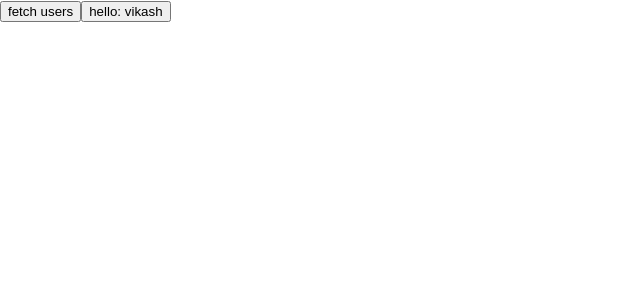
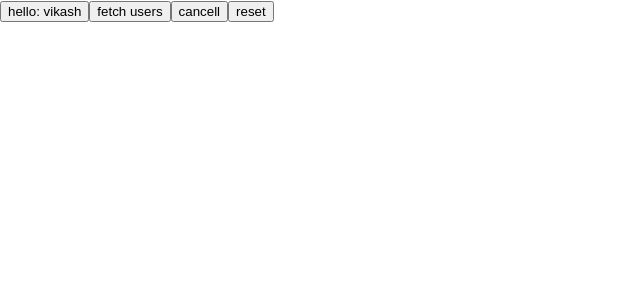
Before and after one commit to krvikash35/git-actions-demo, a React (Create React App) app: page / in a window 1280 px wide. Shown: the top 300 px of the page, without its empty margins (0-640 px from the left). Built offline with nearby package versions, Linux system fonts and the light colour scheme.

Commit message:
feat: accept various return from async actions

```diff
--- a/src/App.js
+++ b/src/App.js
@@ -1,16 +1,31 @@
-import React from 'react';
-import {useStore} from './module/mstore'
+import React, {useEffect} from "react";
+import { useStore } from "./module/mstore";
+import { resetAll } from "./storenew/user";
 
 function App() {
-  const user = useStore('user')
-  console.log('user', user)
+  const user = useStore("user");
+
   return (
-      <div>
-        <button onClick={user.getUsers}>fetch users</button>
-        <button onClick={user.hello}>hello: {user.name}</button>
-        {user.getUsers.data && user.getUsers.data.map(u => (
-          <div onClick={user.getUser.bind(null,u.id)}>{u.name}</div>
-        ))}
+    <div>
+      <button onClick={user.resetAll}>hello: {user.name}</button>
+      <button onClick={user.getUsers}>fetch users</button>
+      <button onClick={user.getUsers.cancel}>cancell </button>
+      <button onClick={user.getUsers.reset}>reset </button>
+      {user.getUsers.loading ? (
+        <div> loading....</div>
+      ) : (
+        user.getUsers.data &&
+        user.getUsers.data.map(u => (
+          <div onClick={user.getUser.bind(null, u.id)}>{u.name}
+            {
+              user.getUser.loading? <div>Loading...</div>: <div>{JSON.stringify(user.getUser.data)}</div>
+            }
+            <br/>
+            <br/>
+          </div>
+
+        ))
+      )}
     </div>
   );
 }
--- a/src/module/mstore/index.js
+++ b/src/module/mstore/index.js
@@ -3,8 +3,10 @@ import axios from "axios";
 
 const allProviders = [];
 const allContexts = {};
+const tokens = {};
 
 function mergeState(state, delta, actionKey) {
+  console.log("props", Object.getOwnPropertyNames(state));
   const deltaState = {};
   const { data, error, ...restDelta } = delta;
   Object.keys(restDelta).forEach(deltaKey => {
@@ -19,6 +21,7 @@ function mergeState(state, delta, actionKey) {
       }
     }
   });
+  if (actionKey) {
     if (data) {
       deltaState[actionKey] = { data, loading: false, error: null };
     } else if (error) {
@@ -27,6 +30,13 @@ function mergeState(state, delta, actionKey) {
         loading: false,
         error
       };
+    } else {
+      deltaState[actionKey] = {
+        data: state[actionKey].data,
+        loading: false,
+        error: state[actionKey].error
+      };
+    }
   }
   return deltaState;
 }
@@ -37,6 +47,17 @@ function isAction(storeAttr) {
 
 function isSyncAction(storeAttr) {
   return isAction(storeAttr) && storeAttr.sync === true;
+}
+
+function isObject(data) {
+  return data !== null && typeof data === "object";
+}
+
+function isAsyncDataState(state, data) {
+  console.log("isayncdata", data, typeof data);
+  if (!isObject(data)) return false;
+  const sprops = Object.getOwnPropertyNames(state);
+  return sprops.some(p => data.hasOwnProperty(p));
 }
 
 function initStoreState(store) {
@@ -52,7 +73,7 @@ function initStoreState(store) {
   return state;
 }
 
-function setupStoreProviderValue(store, state, setState, stateRef) {
+function setupStoreProviderValue(store, state, setState, stateRef, storeName) {
   const value = {};
   Object.keys(store).forEach(storeAttrName => {
     const storeAttr = store[storeAttrName];
@@ -60,32 +81,31 @@ function setupStoreProviderValue(store, state, setState, stateRef) {
       value[storeAttrName] = state[storeAttrName];
     } else if (isSyncAction(storeAttr)) {
       value[storeAttrName] = (...p) => {
-        let stateChanges = storeAttr(...p, stateRef);
-        if (isAction(stateChanges)) {
-          stateChanges = stateChanges(stateRef.current);
+        let result = storeAttr(...p);
+        if (isAction(result)) {
+          result = result(stateRef.current);
         }
-        const newState = mergeState(stateRef.current, stateChanges);
+        if (!isObject(result)) return;
+        const newState = mergeState(stateRef.current, result);
         setState(s => ({ ...s, ...newState }));
       };
     } else {
       value[storeAttrName] = async (...p) => {
+        value[storeAttrName].cancel();
         setState({
           ...state,
           [storeAttrName]: { ...state[storeAttrName], loading: true }
         });
         try {
-          const promise = storeAttr(...p, stateRef);
-          //todo setup axios cancel token
-          //todo set state and data
-          const stateUpdater = await promise;
-          // console.log('resolve promise', stateUpdater)
-          // delete state[storeAttrName]
-          return
-          if (isAction(stateUpdater)) {
-            const stateChanges = stateUpdater(stateRef.current);
+          const promise = storeAttr(...p);
+          let result = await promise;
+          if (isAction(result)) {
+            result = result(stateRef.current);
+          }
+          if (isAsyncDataState(state, result)) {
             const newState = mergeState(
               stateRef.current,
-              stateChanges,
+              result,
               storeAttrName
             );
             setState(s => ({ ...s, ...newState }));
@@ -94,22 +114,16 @@ function setupStoreProviderValue(store, state, setState, stateRef) {
               ...s,
               [storeAttrName]: {
                 loading: false,
-                data: stateUpdater,
+                data: result,
                 error: null
               }
             }));
           }
         } catch (stateUpdater) {
           if (isAction(stateUpdater)) {
-            const stateChanges = stateUpdater(stateRef.current);
-            const newState = mergeState(
-              stateRef.current,
-              stateChanges,
-              storeAttrName
-            );
-            setState(s => ({ ...s, ...newState }));
-          } else {
-            //handle unhandled axios error
+            stateUpdater = stateUpdater(stateRef.current);
+          }
+          if (stateUpdater.config) {
             if (axios.isCancel(stateUpdater)) {
               setState(s => ({
                 ...s,
@@ -131,6 +145,24 @@ function setupStoreProviderValue(store, state, setState, stateRef) {
                 [storeAttrName]: { ...s[storeAttrName], loading: false, error }
               }));
             }
+          } else {
+            if (isAsyncDataState(state, stateUpdater)) {
+              const newState = mergeState(
+                stateRef.current,
+                stateUpdater,
+                storeAttrName
+              );
+              setState(s => ({ ...s, ...newState }));
+            } else {
+              setState(s => ({
+                ...s,
+                [storeAttrName]: {
+                  loading: false,
+                  data: s[storeAttrName].data,
+                  error: stateUpdater
+                }
+              }));
+            }
           }
         }
       };
@@ -143,12 +175,22 @@ function setupStoreProviderValue(store, state, setState, stateRef) {
           [storeAttrName]: { data: null, error: null, loading: false }
         }));
       };
+      value[storeAttrName].cancel = () => {
+        const cancel = tokens[storeName][storeAttrName];
+        if (cancel) {
+          cancel();
+          tokens[storeName][storeAttrName] = null;
+        }
+      };
     }
   });
   return value;
 }
 
 export function useStore(storeName) {
+  const storeContext = allContexts[storeName];
+  if (!storeContext)
+    throw new Error(`useStore: store with name ${storeName} not found`);
   const store = useContext(allContexts[storeName]);
   return store;
 }
@@ -158,7 +200,7 @@ export function createStore(stores) {
     const store = stores[storeName];
     const context = createContext();
     context.displayName = storeName;
-
+    tokens[storeName] = {};
     function Provider(props) {
       const initialState = initStoreState(store);
       const [state, setState] = useState(initialState);
@@ -168,7 +210,8 @@ export function createStore(stores) {
         store,
         state,
         setState,
-        stateRef
+        stateRef,
+        storeName
       );
       return (
         <context.Provider value={providerValue}>
@@ -181,7 +224,6 @@ export function createStore(stores) {
     allProviders.push(Provider);
     allContexts[storeName] = context;
   });
-
   return function Store(props) {
     let store = "";
     allProviders.forEach((P, index) => {
@@ -195,4 +237,12 @@ export function createStore(stores) {
   };
 }
 
-export function setupCancelToken(axiosConfig, actionFunName) {}
+export function setupCancelToken(storeName, actionFunName, axiosConfig) {
+  if (!tokens[storeName])
+    return console.warn(
+      `setupCancelToken: store with name ${storeName} not found`
+    );
+  const source = axios.CancelToken.source();
+  axiosConfig.cancelToken = source.token;
+  tokens[storeName][actionFunName] = source.cancel;
+}
--- a/src/storenew/user.js
+++ b/src/storenew/user.js
@@ -1,26 +1,46 @@
 import axios from 'axios';
+import {setupCancelToken} from '../module/mstore'
+
 
 export const name = 'vikash'
 export async function getUsers(){
     const url = 'https://jsonplaceholder.typicode.com/users'
     const config = {}
+    setupCancelToken('user1', 'getUsers', config)
     const res = await axios.get(url, config)
-    // return s => ({data: res.data})
     return res.data;
-
 }
 
 
 export async function getUser(id){
     const url = `https://jsonplaceholder.typicode.com/users/${id}`
     const config = {}
+    setupCancelToken('user', 'getUser', config)
     const res = await axios.get(url, config)
     return s => ({data: res.data})
 }
 
 export function hello(){
-    console.log('inside hello')
-    return {name: 'koushik'}
-    return s => ({name: 'hello '+s.name})
+    return new Promise((res) => {
+        setTimeout(() => {
+            return res( s => ({name: 'hello koushik', error: 'mydata'}))
+            // return res( {name: 'vikash'})
+        }, 1000);
+    })
+    // NotifyReporter.()
+    // return {name: 'koushik'}
+    // return s => ({name: 'hello '+s.name})
 }
 // hello.sync = true;
+
+export function resetAll(){
+    // return {name: 'kumar'}
+    // return {null: null}
+    return new Promise(res => {
+        setTimeout(() => {
+            // return res({name: 'kumar', data: 'resetall', getUsers: [{id: 12, name: 'vikash'}]})
+            return res(s => ({name: 'kumar', data: 'resetall', getUsers: [{id: 12, name: 'vikash'}]}))
+        }, 1000);
+    })
+}
+// resetAll.sync=true
```
Lines whose indentation alone changed are shown as unchanged.
